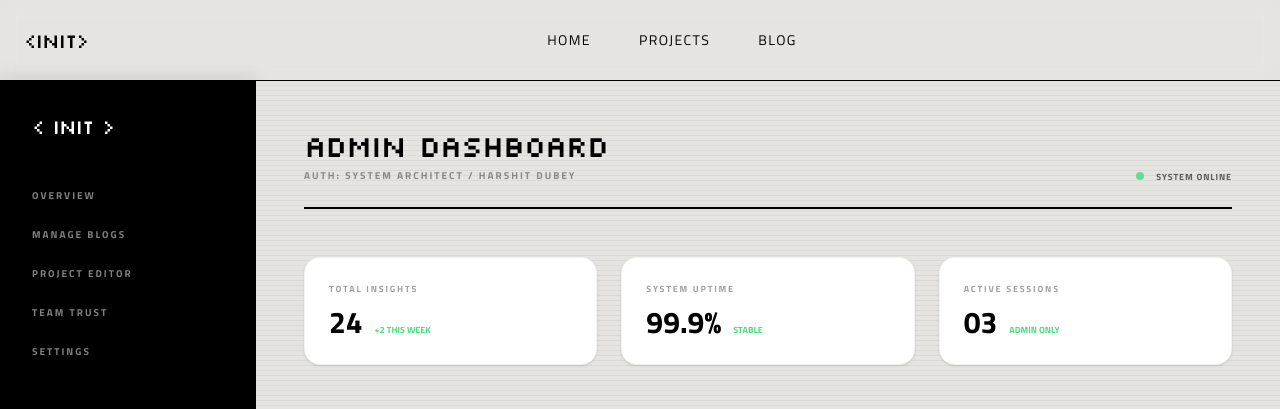
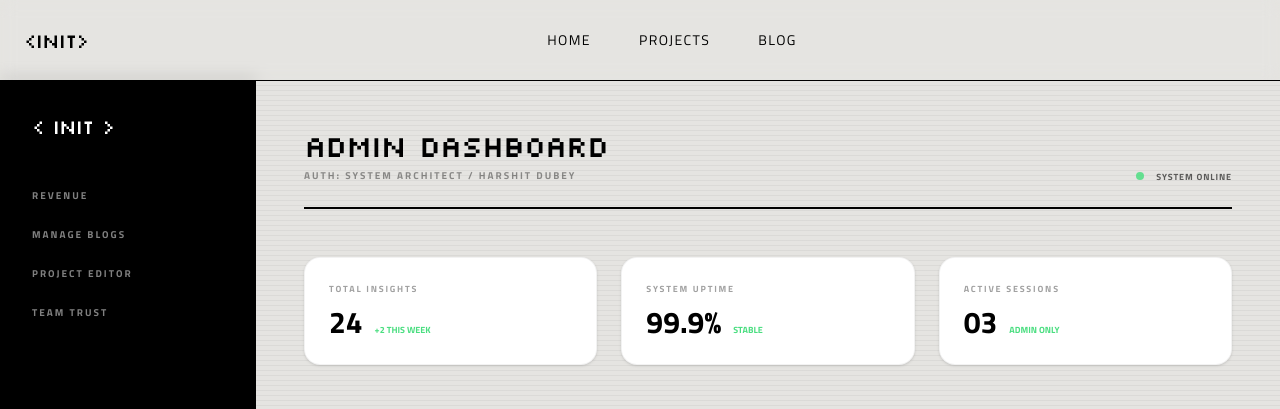
Before and after one commit to initcodes20/InitCodesWeb, a Next.js app: page /admin/dashboard in a window 1280 px wide. Shown: the top 409 px of the page. Built offline with nearby package versions, Linux system fonts and the light colour scheme.

Commit message:
small fix

```diff
--- a/src/app/admin/dashboard/page.js
+++ b/src/app/admin/dashboard/page.js
@@ -35,10 +35,10 @@ export default function Dashboard() {
         </div>
 
         <nav className="space-y-6 flex-1 ">
-          {['Overview', 'Manage Blogs', 'Project Editor', 'Team Trust', 'Settings'].map((item) => (
+          {['Revenue', 'Manage Blogs', 'Project Editor', 'Team Trust'].map((item) => (
             <Link
               key={item}
-              href="#"
+              href={`/admin/${item.toLocaleLowerCase()}`}
               className="block text-[10px] font-bold uppercase tracking-[0.2em] opacity-50 hover:opacity-100 hover:text-[#FF4D00] transition-all"
             >
               {item}
--- /dev/null
+++ b/src/app/admin/revenue/page.js
@@ -0,0 +1,9 @@
+import React from 'react'
+
+const page = () => {
+  return (
+    <div className='mt-20'>page</div>
+  )
+}
+
+export default page
--- a/src/middleware.js
+++ b/src/middleware.js
@@ -3,7 +3,7 @@ import { NextResponse } from "next/server";
 export function middleware(req) {
   const { pathname } = req.nextUrl;
   const token = req.cookies.get("admin_token")?.value;
-  console.log(token);
+  // console.log(token);
 
 
   // ✅ Logged-in users should not see /login
```
